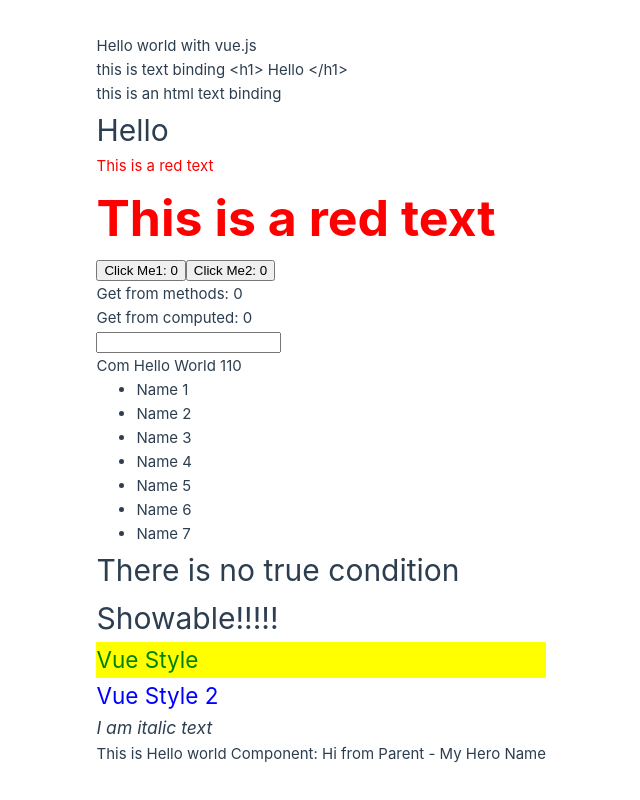
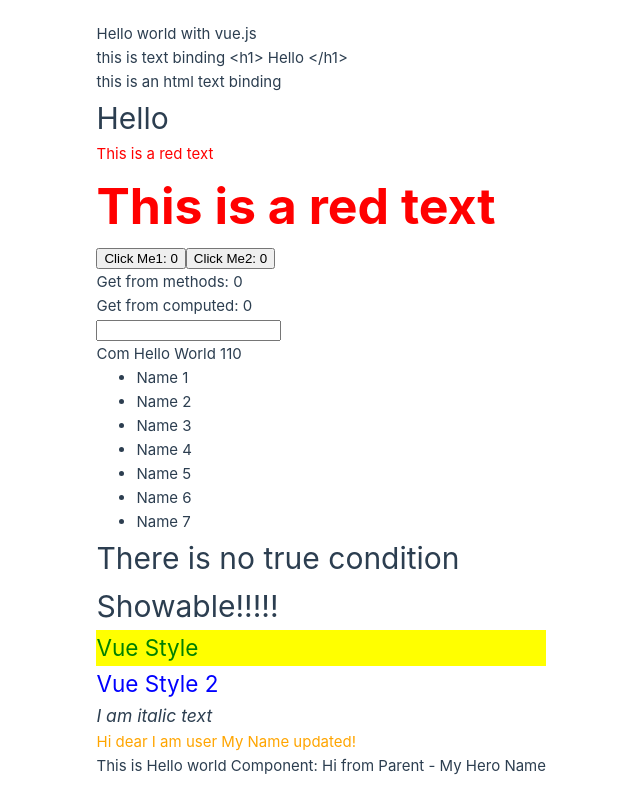
Before and after one commit to hiwafa/vue-project, a Vue app: page / in a window 1280 px wide. Shown: the whole page, without its empty margins (94-734 px from the left). Built offline with nearby package versions, Linux system fonts and the light colour scheme.

Commit message:
props using compositions api

```diff
--- a/src/components/ComCopo.vue
+++ b/src/components/ComCopo.vue
@@ -1,5 +1,6 @@
 <script setup>
-    import {ref, reactive} from "vue";
+import { ref, reactive } from "vue";
+import User from './User.vue';
 
 const message = ref("Com Hello World");
 const counter = reactive({
@@ -28,13 +29,13 @@
 
 
 const users = ref([
-        {id: 1, name: "Name 1"},
-        {id: 2, name: "Name 2"},
-        {id: 3, name: "Name 3"},
-        {id: 4, name: "Name 4"},
-        {id: 5, name: "Name 5"},
-        {id: 6, name: "Name 6"},
-        {id: 7, name: "Name 7"},
+    { id: 1, name: "Name 1" },
+    { id: 2, name: "Name 2" },
+    { id: 3, name: "Name 3" },
+    { id: 4, name: "Name 4" },
+    { id: 5, name: "Name 5" },
+    { id: 6, name: "Name 6" },
+    { id: 7, name: "Name 7" },
 ]);
 
 const myVars = reactive({
@@ -48,28 +49,32 @@
 
 <template>
 
-   {{message}}
-   {{counter.count}}
+    {{ message }}
+    {{ counter.count }}
 
-   <ul><li v-for="user in users" :key="user.id">{{user.name}}</li></ul>
+    <ul>
+        <li v-for="user in users" :key="user.id">{{ user.name }}</li>
+    </ul>
 
     <h1 v-if="myVars.isLoggedin">You are logged in</h1>
-    <h1 v-else-if="myVars.numberOfusers == 1">the number of users {{myVars.numberOfusers}}</h1>
+    <h1 v-else-if="myVars.numberOfusers == 1">the number of users {{ myVars.numberOfusers }}</h1>
     <h1 v-else>There is no true condition</h1>
 
     <h1 v-show="myVars.isShow">Showable!!!!!</h1>
 
-    <h2 v-bind:style="[{color: 'green'}, {backgroundColor: 'yellow'}]">Vue Style</h2>
-    <h2 :style="1 === 1 && {color: 'blue'}">Vue Style 2</h2>
+    <h2 v-bind:style="[{ color: 'green' }, { backgroundColor: 'yellow' }]">Vue Style</h2>
+    <h2 :style="1 === 1 && { color: 'blue' }">Vue Style 2</h2>
 
     <h3 :class="{
         italicClass: myVars.isShow
     }">I am italic text</h3>
 
+
+    <User userName="My Name updated!" />
+
 </template>
 
 <style scoped>
-
 .italicClass {
     font-style: italic
 }
--- /dev/null
+++ b/src/components/User.vue
@@ -0,0 +1,13 @@
+<script setup>
+const { userName } = defineProps(['userName'])
+</script>
+
+<template>
+    <div class="userClass">Hi dear I am user {{ userName }}</div>
+</template>
+
+<style scoped>
+.userClass {
+    color: orange;
+}
+</style>
```
Lines whose indentation alone changed are shown as unchanged.
